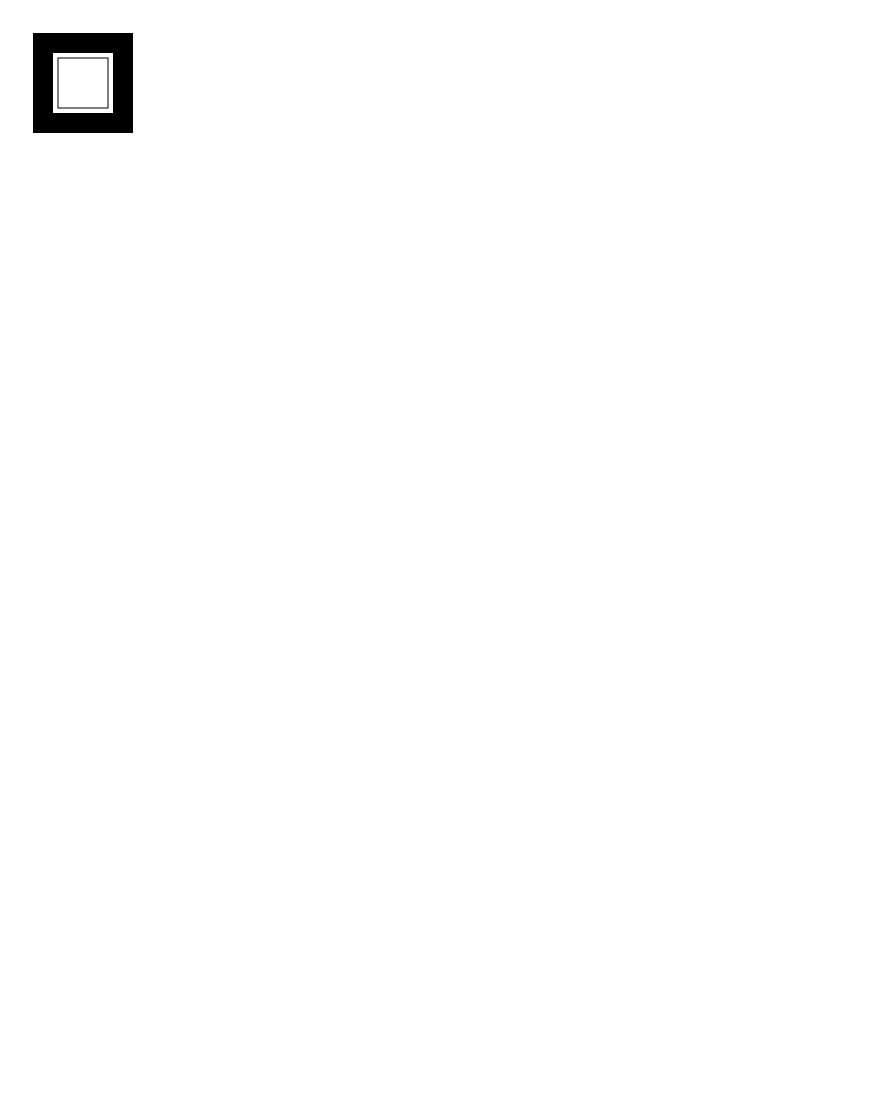
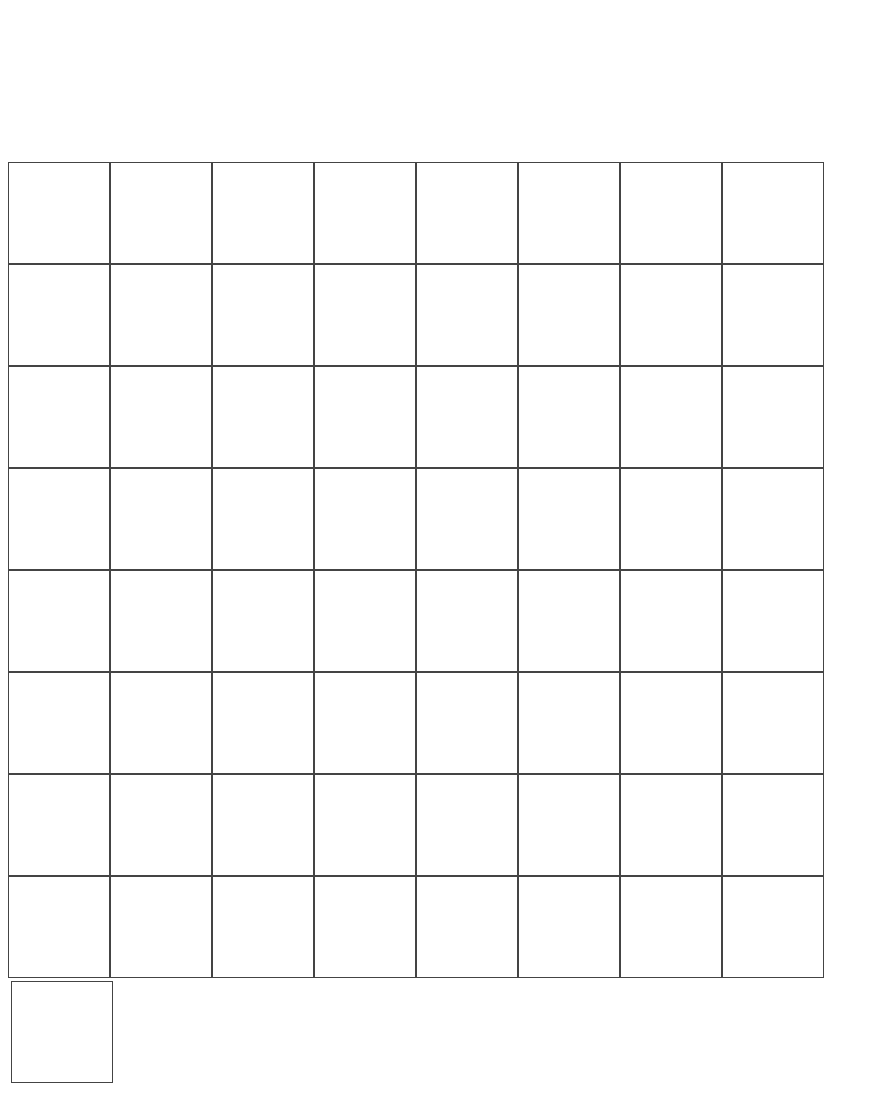
Before and after one commit to taniguchi6/js_reversi_try, a plain HTML site: page index.html in a window 1280 px wide. Shown: the whole page, without its empty margins (0-879 px from the left). Before the commit the page ends 800 px from the top, so only its background shows below. Drawn offline with nearby package versions, Linux system fonts and the light colour scheme.

Commit message:
UPDATE jsでマス作り一旦あきらめて、divで座標クラス入れてみた

```diff
--- a/index.html
+++ b/index.html
@@ -6,30 +6,125 @@
   <meta http-equiv="X-UA-Compatible" content="IE=9">
   <meta http-equiv="X-UA-Compatible" content="ie=edge">
   <title>reversi</title>
+  <script
+  src="https://code.jquery.com/jquery-3.4.1.min.js"
+  integrity="sha256-CSXorXvZcTkaix6Yvo6HppcZGetbYMGWSFlBw8HfCJo="
+  crossorigin="anonymous"></script>
 </head>
 <body onload="draw();">
 
   <div class="container">
-    <canvas id="canvas"  width="150" height="150"></canvas>
+    <canvas id="canvas" width="150" height="150"></canvas>
+    <div class="row">
+      <div class="rectangle x1 y8"></div>
+      <div class="rectangle x2 y8"></div>
+      <div class="rectangle x3 y8"></div>
+      <div class="rectangle x4 y8"></div>
+      <div class="rectangle x5 y8"></div>
+      <div class="rectangle x6 y8"></div>
+      <div class="rectangle x7 y8"></div>
+      <div class="rectangle x8 y8"></div>
+    </div>
+    <div class="row">
+      <div class="rectangle x1 y7"></div>
+      <div class="rectangle x2 y7"></div>
+      <div class="rectangle x3 y7"></div>
+      <div class="rectangle x4 y7"></div>
+      <div class="rectangle x5 y7"></div>
+      <div class="rectangle x6 y7"></div>
+      <div class="rectangle x7 y7"></div>
+      <div class="rectangle x8 y7"></div>
+    </div>
+    <div class="row">
+      <div class="rectangle x1 y6"></div>
+      <div class="rectangle x2 y6"></div>
+      <div class="rectangle x3 y6"></div>
+      <div class="rectangle x4 y6"></div>
+      <div class="rectangle x5 y6"></div>
+      <div class="rectangle x6 y6"></div>
+      <div class="rectangle x7 y6"></div>
+      <div class="rectangle x8 y6"></div>
+    </div>
+    <div class="row">
+      <div class="rectangle x1 y5"></div>
+      <div class="rectangle x2 y5"></div>
+      <div class="rectangle x3 y5"></div>
+      <div class="rectangle x4 y5"></div>
+      <div class="rectangle x5 y5"></div>
+      <div class="rectangle x6 y5"></div>
+      <div class="rectangle x7 y5"></div>
+      <div class="rectangle x8 y5"></div>
+    </div>
+    <div class="row">
+      <div class="rectangle x1 y4"></div>
+      <div class="rectangle x2 y4"></div>
+      <div class="rectangle x3 y4"></div>
+      <div class="rectangle x4 y4"></div>
+      <div class="rectangle x5 y4"></div>
+      <div class="rectangle x6 y4"></div>
+      <div class="rectangle x7 y4"></div>
+      <div class="rectangle x8 y4"></div>
+    </div>
+    <div class="row">
+      <div class="rectangle x1 y3"></div>
+      <div class="rectangle x2 y3"></div>
+      <div class="rectangle x3 y3"></div>
+      <div class="rectangle x4 y3"></div>
+      <div class="rectangle x5 y3"></div>
+      <div class="rectangle x6 y3"></div>
+      <div class="rectangle x7 y3"></div>
+      <div class="rectangle x8 y3"></div>
+    </div>
+    <div class="row">
+      <div class="rectangle x1 y2"></div>
+      <div class="rectangle x2 y2"></div>
+      <div class="rectangle x3 y2"></div>
+      <div class="rectangle x4 y2"></div>
+      <div class="rectangle x5 y2"></div>
+      <div class="rectangle x6 y2"></div>
+      <div class="rectangle x7 y2"></div>
+      <div class="rectangle x8 y2"></div>
+    </div>
+    <div class="row">
+      <div class="rectangle x1 y1"></div>
+      <div class="rectangle x2 y1"></div>
+      <div class="rectangle x3 y1"></div>
+      <div class="rectangle x4 y1"></div>
+      <div class="rectangle x5 y1"></div>
+      <div class="rectangle x6 y1"></div>
+      <div class="rectangle x7 y1"></div>
+      <div class="rectangle x8 y1"></div>
+    </div>
+    <!-- <div class="row">
+      <div class="rectangle x8 y8"></div>
+      <div class="rectangle x8 y8"></div>
+      <div class="rectangle x8 y8"></div>
+      <div class="rectangle x8 y8"></div>
+      <div class="rectangle x8 y8"></div>
+      <div class="rectangle x8 y8"></div>
+      <div class="rectangle x8 y8"></div>
+      <div class="rectangle x8 y8"></div>
+    </div> -->
+
   </div>
+  <table>
+    <tr>
+      <td><canvas class="rectangle x8 y8" width="150" height="150"></canvas></td>
+    </tr>
+  </table>
+  <table id="gametable">
+  </table>
+<script src="./script.js"></script>
+</body>
+<style>
+  .row {
+    display: flex;
 
-</body>
-<script>
-    window.onload = function() {
-      alert('aa');
-      draw();
-      function draw() {
-        var canvas = document.getElementById('canvas');
-        console.log(canvas.getContext);
-        if (canvas.getContext) {
-          var ctx = canvas.getContext('2d');
-
-          ctx.fillRect(25, 25, 100, 100);
-          ctx.clearRect(45, 45, 60, 60);
-          ctx.strokeRect(50, 50, 50, 50);
-        }
-      }
-    }
-
-    </script>
+  }
+  .rectangle {
+    border: 1px solid #444;
+    width: 100px;
+    height: 100px;
+  }
+</style>
 </html>
```
